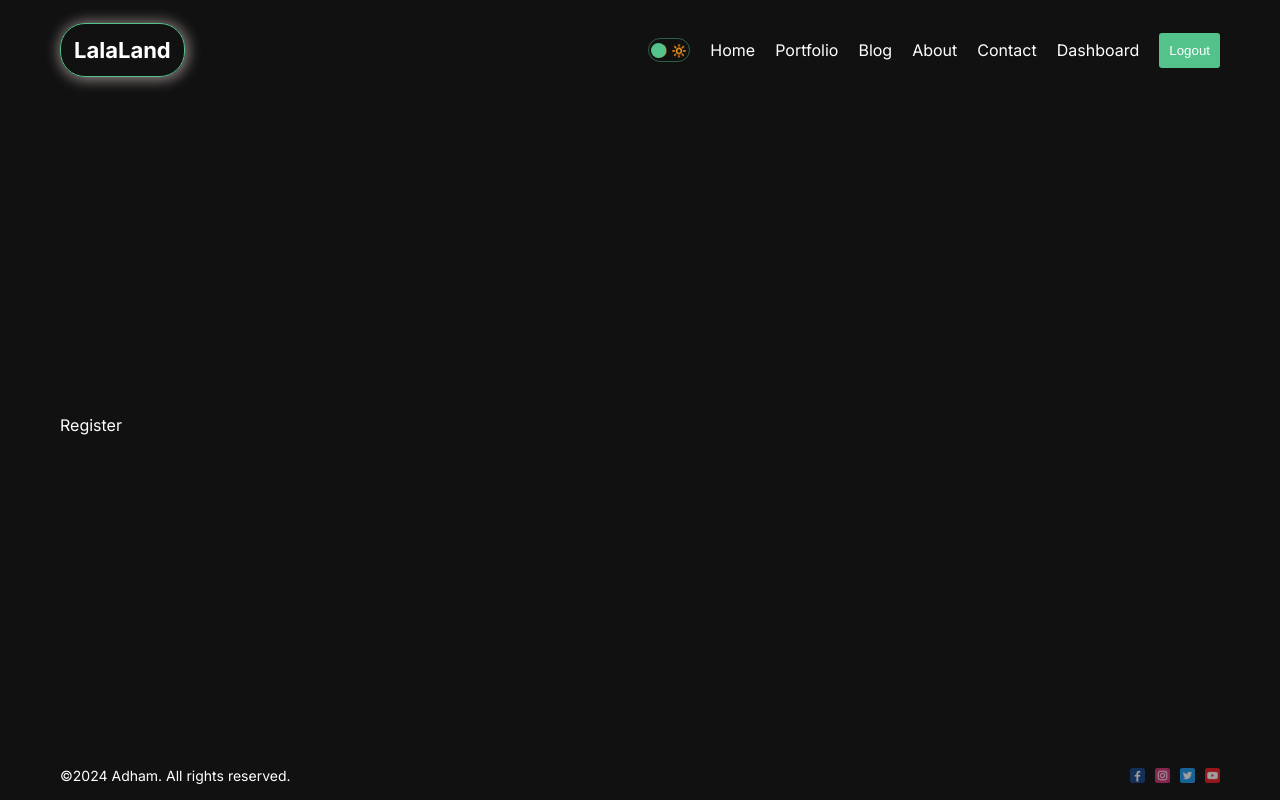
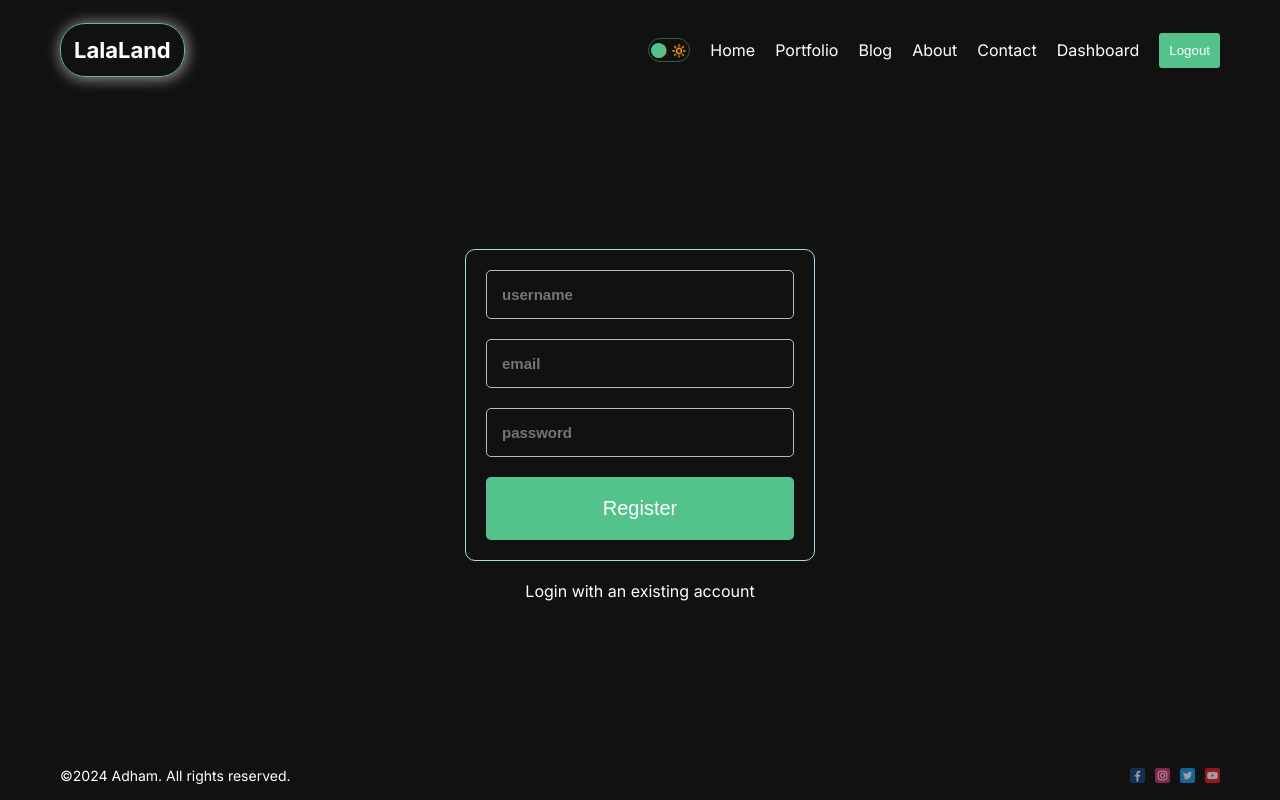
Before and after one commit to Adham-Magdy/Blog-Next-App, a Next.js app: page /dashboard/register in a window 1280 px wide. Built offline with nearby package versions, Linux system fonts and the light colour scheme.

Commit message:
feat: implement register service on cleint side

```diff
--- /dev/null
+++ b/app/dashboard/(auth)/register/page.module.css
@@ -0,0 +1,35 @@
+.container {
+  display: flex;
+  flex-direction: column;
+  gap: 20px;
+  justify-content: center;
+  align-items: center;
+}
+.registerForm {
+  width: 350px;
+  flex-direction: column;
+  display: flex;
+  gap: 20px;
+  border: 1px solid lightblue;
+  padding: 20px;
+  border-radius: 10px;
+}
+.input {
+  padding: 15px;
+  background: transparent;
+  border: 1px solid #bbb;
+  outline: none;
+  border-radius: 5px;
+  font-size: 15px;
+  font-weight: bold;
+  color: #bbb;
+}
+.btnRegister {
+  padding: 20px;
+  cursor: pointer;
+  background-color: #53c28b;
+  border: none;
+  border-radius: 5px;
+  color: white;
+  font-size: 20px;
+}
--- a/app/dashboard/(auth)/register/page.tsx
+++ b/app/dashboard/(auth)/register/page.tsx
@@ -1,11 +1,70 @@
-import React from 'react'
+"use client";
+import React, { FormEvent, FormEventHandler, useState } from "react";
+import styles from "./page.module.css";
+import Link from "next/link";
+import { useRouter } from "next/navigation";
 
 const Register = () => {
+  const [err, setError] = useState(false);
+  const router = useRouter();
+
+  const handleSubmit = async (e: any) => {
+    e.preventDefault();
+
+    // access input values
+    const name = e.target[0].value;
+    const email = e.target[0].value;
+    const password = e.target[0].value;
+
+    try {
+       // fetch request to post data
+    const res = fetch("/api/auth/register",{
+      method:"POST",
+      headers:{
+        "Content-Type":"application/json",
+      },
+      body:JSON.stringify({
+        name,email,password
+      })
+
+    });
+      // if user has been created
+      (await res).status === 201 && router.push("/dashboard/login?success =Account has been created");
+
+    } catch (err) {
+      setError(true);
+    }
+  };
   return (
-    <div>
-      Register
+    <div className={styles.container}>
+      <form className={styles.registerForm} onSubmit={handleSubmit}>
+        <input
+          type="text"
+          placeholder="username"
+          required
+          className={styles.input}
+        />
+        <input
+          type="email"
+          placeholder="email"
+          required
+          className={styles.input}
+        />
+        <input
+          type="password"
+          placeholder="password"
+          required
+          className={styles.input}
+        />
+        <button className={styles.btnRegister}>Register</button>
+      </form>
+      {/* display error message */}
+      {err && "Something went wrong!"}
+      <Link href={"/dashboard/login"} className={styles.account}>
+        Login with an existing account
+      </Link>
     </div>
-  )
-}
+  );
+};
 
-export default Register
+export default Register;
```
Also changed, not shown: app/api/auth/register/route.ts (added).
